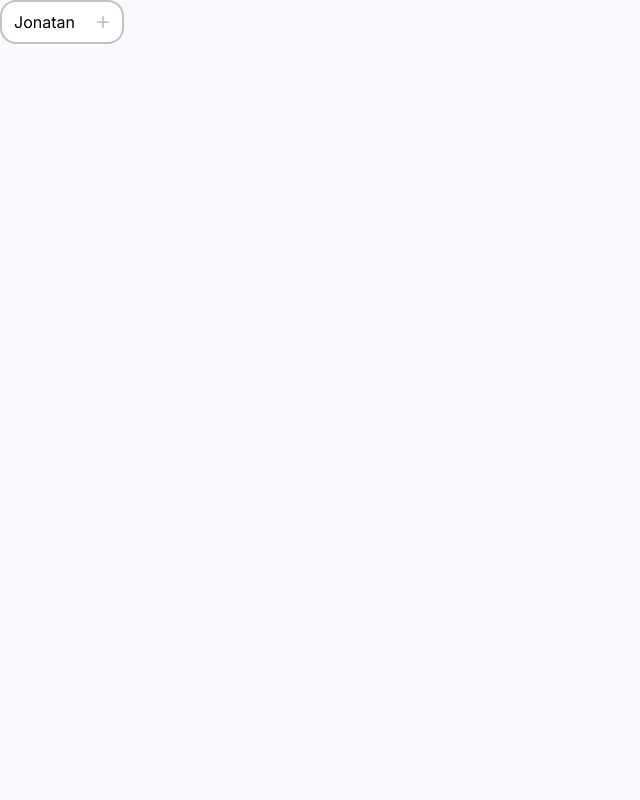
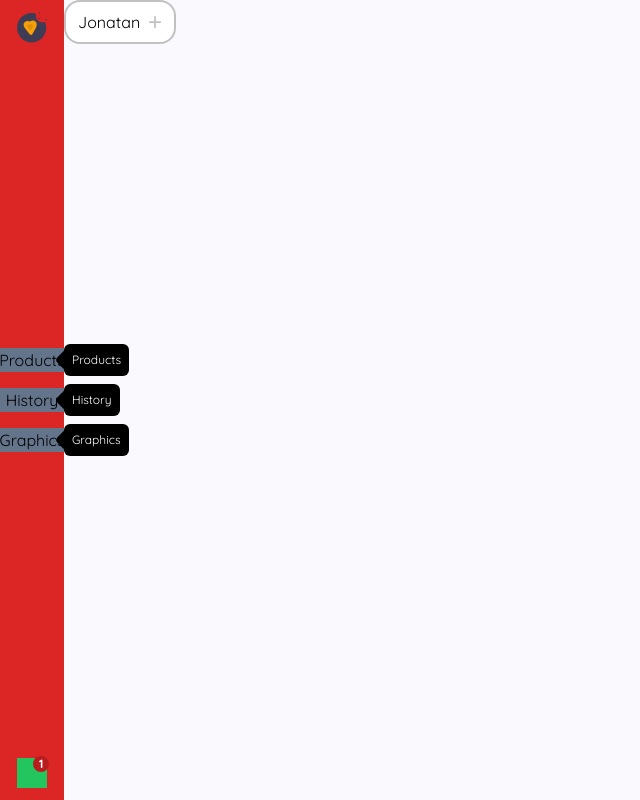
Before and after one commit to Jonatan041101/shop-ui-poc, a Next.js app: page /Products in a window 1280 px wide. Shown: the whole page, without its empty margins (0-640 px from the left). Built offline with nearby package versions, Linux system fonts and the light colour scheme.

Commit message:
Add Aside component

```diff
--- a/src/app/layout.tsx
+++ b/src/app/layout.tsx
@@ -1,13 +1,17 @@
 import type { Metadata } from "next";
-import { Inter } from "next/font/google";
+import { Quicksand } from "next/font/google";
 import "./globals.css";
 import { ContextTest } from "./useCauses";
+import Aside from "@/ui/components/Aside/Aside";
 
-const inter = Inter({ subsets: ["latin"] });
+const quicksand = Quicksand({
+  subsets: ["latin"],
+  weight: ["300", "400", "600", "700"],
+});
 
 export const metadata: Metadata = {
-  title: "Create Next App",
-  description: "Generated by create next app",
+  title: "Shoppingify",
+  description: "Admin of products",
 };
 
 export default function RootLayout({
@@ -17,11 +21,10 @@ export default function RootLayout({
 }>) {
   return (
     <html lang="en">
-      <body className={inter.className}>
-        <ContextTest>
-        {children}
-        </ContextTest>
-        </body>
+      <body className={`${quicksand.className} flex`}>
+        <Aside />
+        <ContextTest>{children}</ContextTest>
+      </body>
     </html>
   );
 }
--- /dev/null
+++ b/src/ui/components/Aside/Aside.tsx
@@ -0,0 +1,23 @@
+import Image from "next/image";
+import { assetsStatics } from "../../assets/statics";
+import Navbar from "./Navbar";
+import { links } from "./domain/constants/navbar-constants";
+import Cart from "./Cart";
+
+export default function Aside() {
+  return (
+    <aside className="flex flex-col justify-between items-center w-full max-w-16 h-[100dvh] bg-red-600 py-3">
+      <div className="">
+        <Image
+          src={assetsStatics.Logo}
+          alt="Logo"
+          aria-label="Logo de la pagina"
+          width={30}
+          height={30}
+        />
+      </div>
+      <Navbar links={links} />
+      <Cart countProductsCart={1} />
+    </aside>
+  );
+}
--- /dev/null
+++ b/src/ui/components/Aside/Cart.tsx
@@ -0,0 +1,21 @@
+// import { assetsStatics } from "@/ui/assets/statics";
+// import Image from "next/image";
+
+interface ICartProps {
+  countProductsCart: number;
+}
+
+export default function Cart({ countProductsCart }: ICartProps) {
+  return (
+    <article className="relative h-[30px] w-[30px] bg-green-500">
+      <p className="absolute z-10 bottom-4 left-4 flex justify-center items-center rounded-full h-4 w-4 bg-red-700 leading-[0] text-center text-xs">
+        <span className="text-white font-bold">{countProductsCart}</span>
+      </p>
+      {/* <Image
+        src={assetsStatics}
+        alt="Cart Icon"
+        aria-label="View products of cart"
+      /> */}
+    </article>
+  );
+}
--- /dev/null
+++ b/src/ui/components/Aside/Navbar.tsx
@@ -0,0 +1,46 @@
+import Link from "next/link";
+import { ILink } from "./domain/interfaces/navbar-interface";
+import BubbleTittle from "../BubbleTittle/BubbleTittle";
+
+interface ILinkProps {
+  link: ILink;
+}
+
+function Li({ link }: ILinkProps): JSX.Element {
+  return (
+    <li className="relative">
+      <BubbleTittle
+        name={link.name}
+        className="h-full left-[100%] flex items-center justify-center"
+      />
+      <Link
+        href={link.href}
+        className="flex items-center justify-center bg-slate-500"
+      >
+        {link.name}
+      </Link>
+    </li>
+  );
+}
+
+interface ILinksProps {
+  links: ILink[];
+}
+
+function Links({ links }: ILinksProps): JSX.Element[] {
+  return links.map((link) => <Li key={link.id} link={link} />);
+}
+
+interface INavbarProps {
+  links: ILink[];
+}
+
+export default function Navbar({ links }: INavbarProps): JSX.Element {
+  return (
+    <nav className="w-full">
+      <ul className="flex flex-col gap-4">
+        <Links links={links} />
+      </ul>
+    </nav>
+  );
+}
--- /dev/null
+++ b/src/ui/components/Aside/domain/constants/navbar-constants.ts
@@ -0,0 +1,7 @@
+import { ILink } from "../interfaces/navbar-interface";
+
+export const links: ILink[] = [
+  { id: 1, name: "Products", href: "/products" },
+  { id: 2, name: "History", href: "/history" },
+  { id: 3, name: "Graphics", href: "/graphics" },
+];
--- /dev/null
+++ b/src/ui/components/Aside/domain/interfaces/navbar-interface.ts
@@ -0,0 +1,5 @@
+export interface ILink {
+  id: number;
+  name: string;
+  href: string;
+}
--- /dev/null
+++ b/src/ui/components/BubbleTittle/BubbleTittle.tsx
@@ -0,0 +1,20 @@
+interface IBubbleTittleProps {
+  name: string;
+  className: string;
+}
+
+export default function BubbleTittle({
+  name,
+  className,
+}: IBubbleTittleProps): JSX.Element {
+  return (
+    <div className={`absolute ${className}`}>
+      <div className="flex items-center justify-center rounded-md relative">
+        <div className="h-4 bg-red w-4 bg-black rotate-45 rounded-[4px] absolute left-[-6px]"></div>
+        <span className="text-white text-xs text-center bg-black p-2 rounded-md relative z-10">
+          {name}
+        </span>
+      </div>
+    </div>
+  );
+}
```
